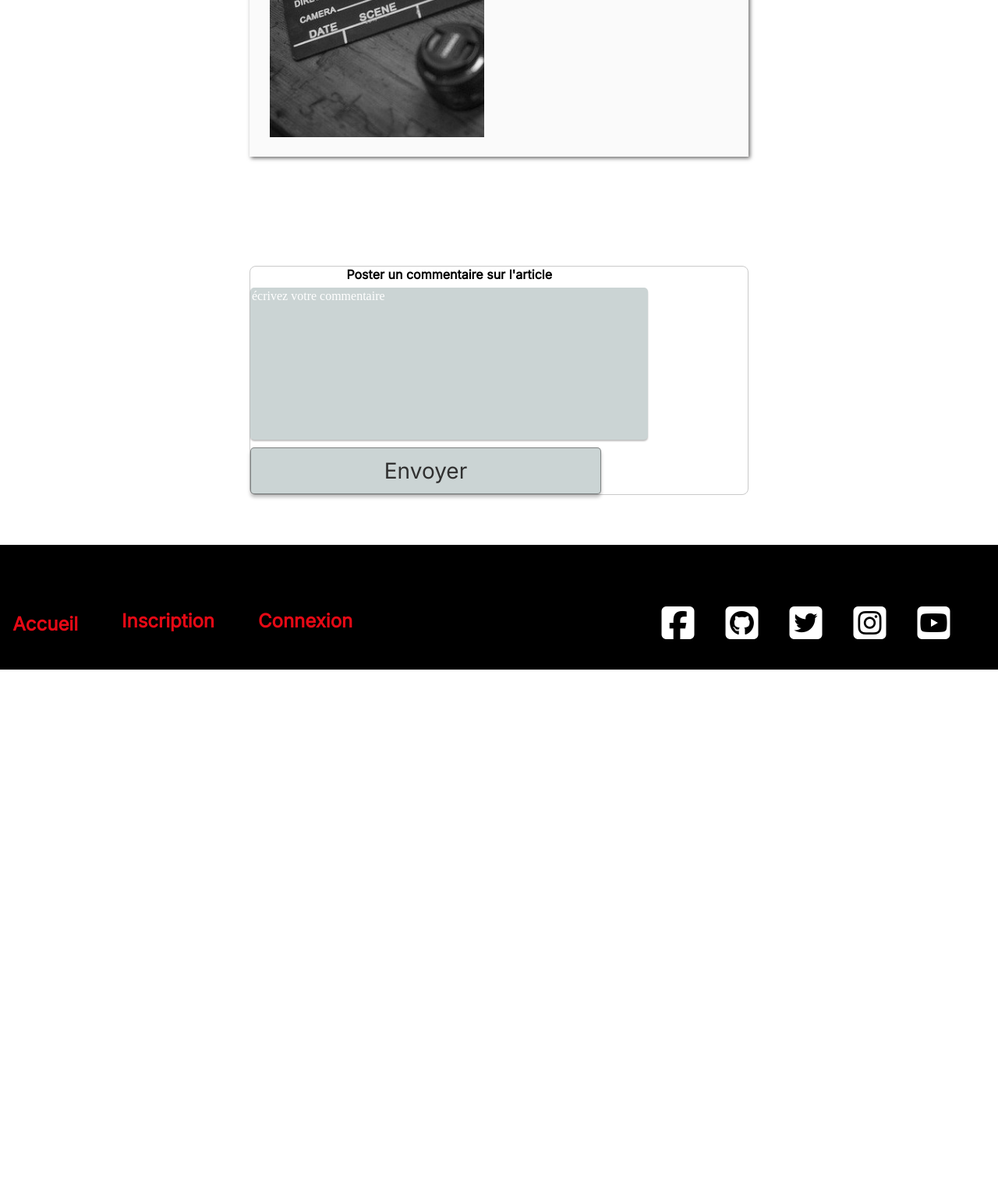
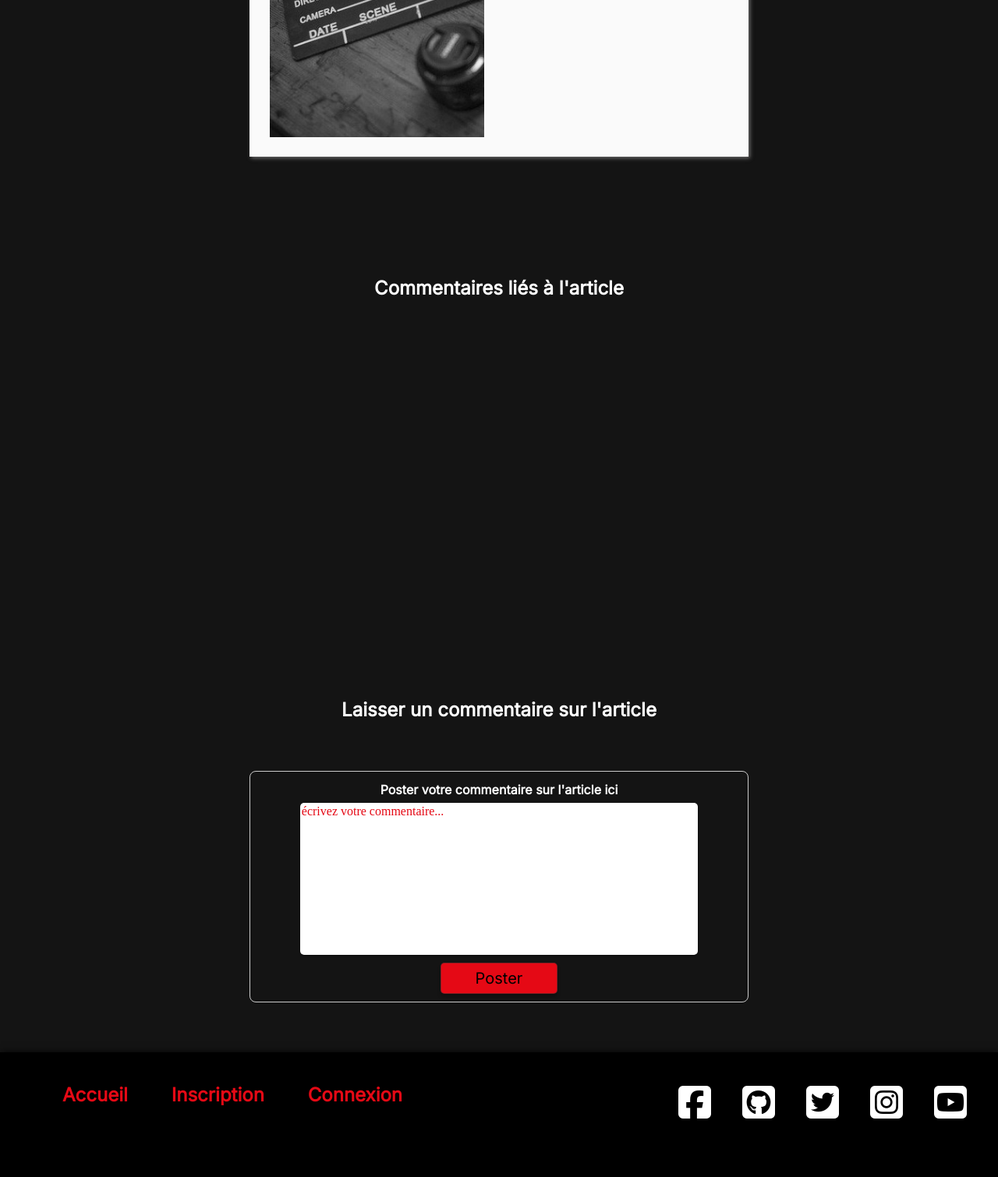
Before and after one commit to salim-ouari/blog, a PHP site: page /blog/article.php?id=1 in a window 1280 px wide. Shown: the part 380-1890 px from the top of the page at 78% size. Before the commit the page ends 1239 px from the top, so only its background shows below. Run offline with PHP 8.4, Linux system fonts and the light colour scheme; data that the repository does not hold is empty; some libraries are stand-ins or nearby versions; some web fonts are replaced.

Commit message:
page article ok et style

```diff
--- a/article.php
+++ b/article.php
@@ -26,9 +26,11 @@ $result_art_cat = mysqli_fetch_array($requete_art_cat, MYSQLI_ASSOC);
 // var_dump($result_art_user);
 
 // ********************requete pour récupérer les commentaires liés à l'article**********************
-$requetecom = mysqli_query($bdd, "SELECT * FROM commentaires INNER JOIN utilisateurs ON id_utilisateur= commentaires.id  WHERE id_article = '$id' ORDER BY 'date' DESC");
+$requetecom = mysqli_query($bdd, "SELECT utilisateurs.login, commentaires.commentaire, commentaires.date, commentaires.id_article
+FROM utilisateurs INNER JOIN commentaires WHERE utilisateurs.id = commentaires.id_utilisateur ORDER BY 'date'ASC");
 $result_com = mysqli_fetch_all($requetecom, MYSQLI_ASSOC);
 // var_dump($result_com);
+
 
 
 if (isset($_POST['submit'])) {
@@ -38,13 +40,11 @@ if (isset($_POST['submit'])) {
 
     $requeteinsert = mysqli_query($bdd, "INSERT INTO commentaires(commentaire,id_article,id_utilisateur,`date`) VALUES
     ('$comment',$id, $user,NOW())");
-    var_dump($requeteinsert);
-    var_dump("INSERT INTO commentaires(commentaire,id_article,id_utilisateur,date) VALUES
-('$comment',$id, $user,NOW()");
+
 
     if (isset($requeteinsert)) {
         $requetecom = mysqli_query($bdd, "SELECT utilisateurs.login, commentaires.commentaire, commentaires.date, commentaires.id_article
-    FROM utilisateurs INNER JOIN commentaires WHERE utilisateurs.id = commentaires.id_utilisateur ORDER BY 'date' DESC");
+    FROM utilisateurs INNER JOIN commentaires WHERE utilisateurs.id = commentaires.id_utilisateur ORDER BY 'date'");
         $result_com = mysqli_fetch_all($requetecom, MYSQLI_ASSOC);
     }
 }
@@ -77,6 +77,8 @@ if (isset($_POST['submit'])) {
                 <p class="article"><?= $result_art['article'] ?></p>
             </span>
         </div>
+        <h2 id="com-article">Commentaires liés à l'article</h2>
+        <div class="cadre-table-scroll" id="style-1">
             <table id="table_art">
                 <?php
                 foreach ($result_com as $com) :
@@ -99,11 +101,14 @@ if (isset($_POST['submit'])) {
                 endforeach;
                 ?>
             </table>
+        </div>
+
+        <h2>Laisser un commentaire sur l'article</h2>
         <div class="form_com">
             <form class="com_art" action="" method="post">
-                <label for="commentaire">Poster un commentaire sur l'article</label>
-                <textarea name="commentaire" id="com" cols="30" rows="10" placeholder="écrivez votre commentaire"></textarea>
-                <button type="submit" name="submit" id="comm">Envoyer</button>
+                <label for="commentaire">Poster votre commentaire sur l'article ici</label>
+                <textarea name="commentaire" placeholder="écrivez votre commentaire..."></textarea>
+                <button type="submit" name="submit" id="comm">Poster</button>
             </form>
         </div>
     </main>
@@ -113,3 +118,20 @@ if (isset($_POST['submit'])) {
 </body>
 
 </html>
+<!-- <div class="scrollbarhidden">
+    <div class="cadre-table-scroll">
+        <table class="table-scroll">
+             foreach ($result as $value) {
+                $date = $value[2];
+                $login = $value[1];
+                $commentaire = $value[0];
+                echo "<tr>
+                                <td> Posté le '" . $date . "'<br> par '" . $login . "' </td>
+                                <td> '" . $commentaire . "'</td>
+                                </tr>";
+            }
+            ?>
+
+        </table>
+    </div>
+</div> -->
--- a/style.css
+++ b/style.css
@@ -3,7 +3,7 @@
 .error {
   color: red;
   font-size: 20px;
-  margin-top: -3%;
+  /* margin-top: -3%; */
 }
 
 * {
@@ -14,6 +14,7 @@
 body,
 html {
   min-height: 100vh;
+  background-color: rgb(20, 20, 20);
 }
 body {
   display: flex;
@@ -26,7 +27,7 @@ body {
 header {
   background-color: #000000;
   background: -webkit-linear-gradient(to right, #1a1b1b, #232526);
-  display: flex!important;
+  display: flex !important;
   align-items: center;
   justify-content: space-between;
   position: sticky;
@@ -502,18 +503,45 @@ input[type="password"]:focus {
   font-size: 0.9em;
   font-family: sans-serif;
   min-width: 400px;
-  color: black;
+  color: rgb(155, 153, 153);
 }
 #table_art tr:nth-child(odd) {
-  background-color: rgb(187, 196, 188);
+  background-color: white;
   text-align: left;
 }
 #table_art td {
   padding: 12px 15px;
 }
 
+.cadre-table-scroll {
+  height: 20em;
+  overflow-y: scroll;
+  scrollbar-width: none;
+  cursor: pointer;
+}
+#style-1::-webkit-scrollbar {
+  width: 6px;
+  background-color: #f5f5f5;
+}
+
+#style-1::-webkit-scrollbar-thumb {
+  background-color: #a11818;
+}
+
+/* #style-1::-webkit-scrollbar-track {
+  -webkit-box-shadow: inset 0 0 6px rgba(0, 0, 0, 0.3);
+  background-color: #f5f5f5;
+} */
 /* *******************post article********************* */
+h2 {
+  color: white;
+  margin-top: 10%;
+}
 
+#com-article {
+  color: white;
+  margin-bottom: 5%;
+}
 .form_com {
   /* margin-right: 30%; */
   /* display: block; */
@@ -525,6 +553,8 @@ input[type="password"]:focus {
   margin: right 25%; */
   margin-top: 5%;
   margin-bottom: 5%;
+  display: flex;
+  justify-content: center;
 }
 
 .comh1 {
@@ -536,12 +566,20 @@ div form {
   display: flex;
   text-align: center;
   flex-direction: column;
-  /* min-height: 83px; */
+  min-height: 83px;
+  align-items: center;
+  margin-top: 2%;
 }
+
+/* .com_art {
+  display: flex;
+  justify-content: center;
+} */
 
 div form > label {
   margin-bottom: 7px;
   font-weight: 600;
+  color: white;
 }
 
 div form > textarea {
@@ -552,15 +590,17 @@ div form > textarea {
   font-weight: 500;
   font-family: Montserrat, "sans-serif";
   box-shadow: 0px 2px 2px 0px rgba(0, 0, 0, 0.25);
+  width: 100%;
 }
 
 div form > textarea {
   height: 195px;
   resize: none;
+  background-color: white;
 }
 
 div form > textarea::placeholder {
-  color: white;
+  color: #e50915;
 }
 
 .poster {
@@ -570,24 +610,24 @@ div form > textarea::placeholder {
 }
 
 #comm {
-  margin-right: 20px;
   margin-top: 10px;
+  margin-bottom: 10px;
   cursor: pointer;
-  width: 450px;
+  width: 150px;
   max-width: 500px;
-  height: 60px;
-  font-size: 28px;
-  background: rgb(203, 212, 212);
+  height: 40px;
+  font-size: 20px;
+  background: #e50915;
   border: rgba(48, 48, 48, 0.5) solid 1px;
   border-radius: 5px;
   box-shadow: 0px 4px 4px 0px rgba(0, 0, 0, 0.25);
-  color: #303030;
+  color: black;
   transition: 0.4s;
 }
 
 #comm:hover {
-  background: rgb(252, 252, 252);
-  color: rgba(0, 0, 0, 0.993);
+  background: rgb(231, 231, 231);
+  color: black;
 }
 
 /************* CREER-ARTICLE ************/
@@ -599,10 +639,11 @@ div form > textarea::placeholder {
 footer {
   height: 20vh;
   background: #000000;
-  background: -webkit-linear-gradient(to right, #1a1b1b, #232526);
+  /* background: -webkit-linear-gradient(to right, #494949, #232526); */
   bottom: 0;
   display: flex;
   justify-content: space-between;
+  box-shadow: 1px 1px 10px;
 }
 ul {
   display: flex;
@@ -614,7 +655,8 @@ li {
 .bloc_footer_nav,
 .bloc_footer_media {
   text-align: center;
-  margin-top: 12vh;
+  margin-top: 5vh;
+  margin: 5vh;
 }
 
 .bloc_footer_nav a {
@@ -633,7 +675,6 @@ li {
 
 .list-nav {
   list-style: none;
-  margin-left: -5%;
   gap: 7vh;
 }
 
@@ -641,14 +682,11 @@ li {
   font-size: 3vh;
   color: #e50915;
   text-decoration: none;
-  margin-top: -11%;
 }
 
 .list-icons {
   list-style: none;
   gap: 5vh;
-  margin-left: -15%;
-  margin-top: -5%;
 }
 
 .list-icons i {
```
Lines whose indentation alone changed are shown as unchanged.
